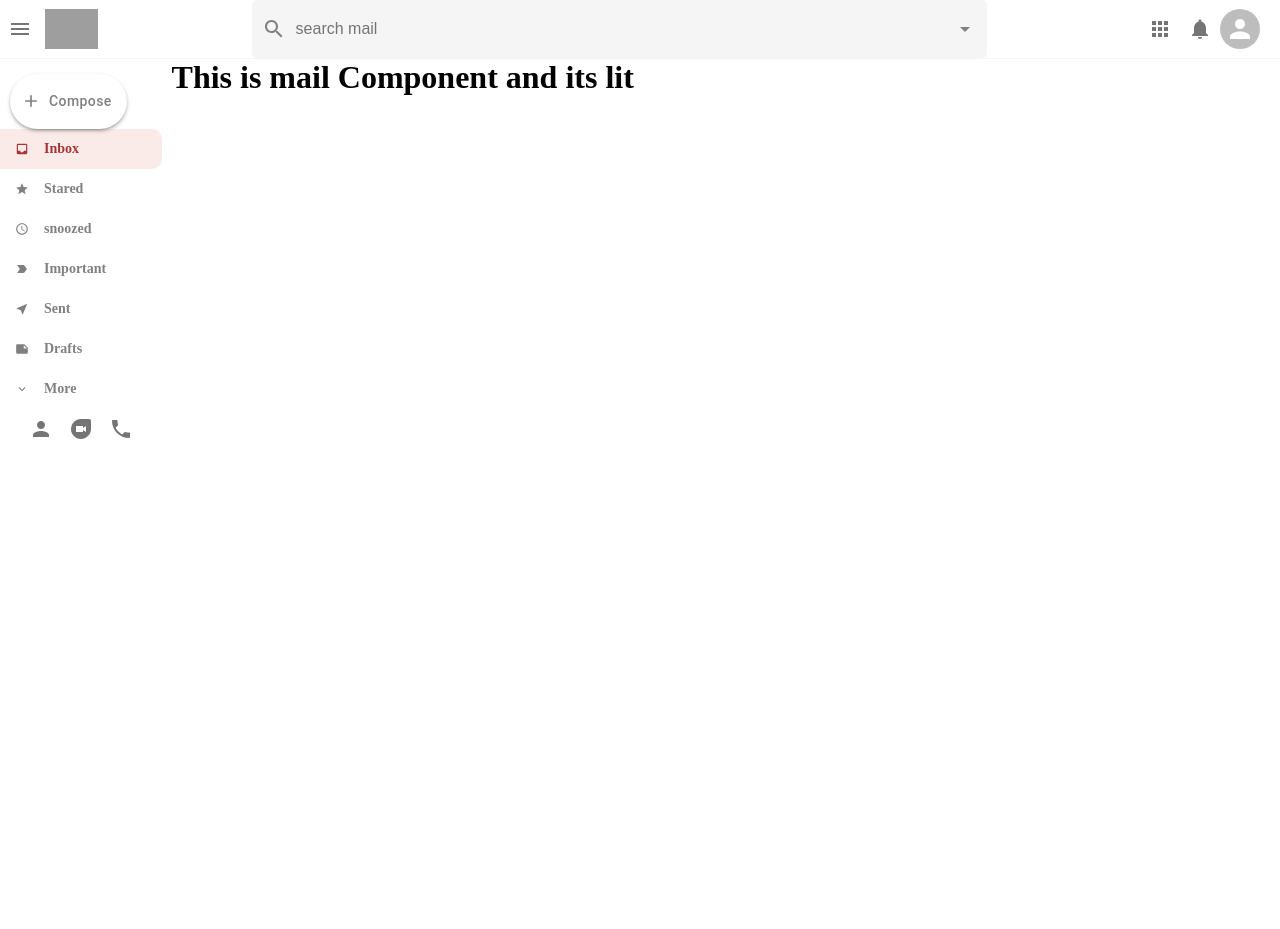
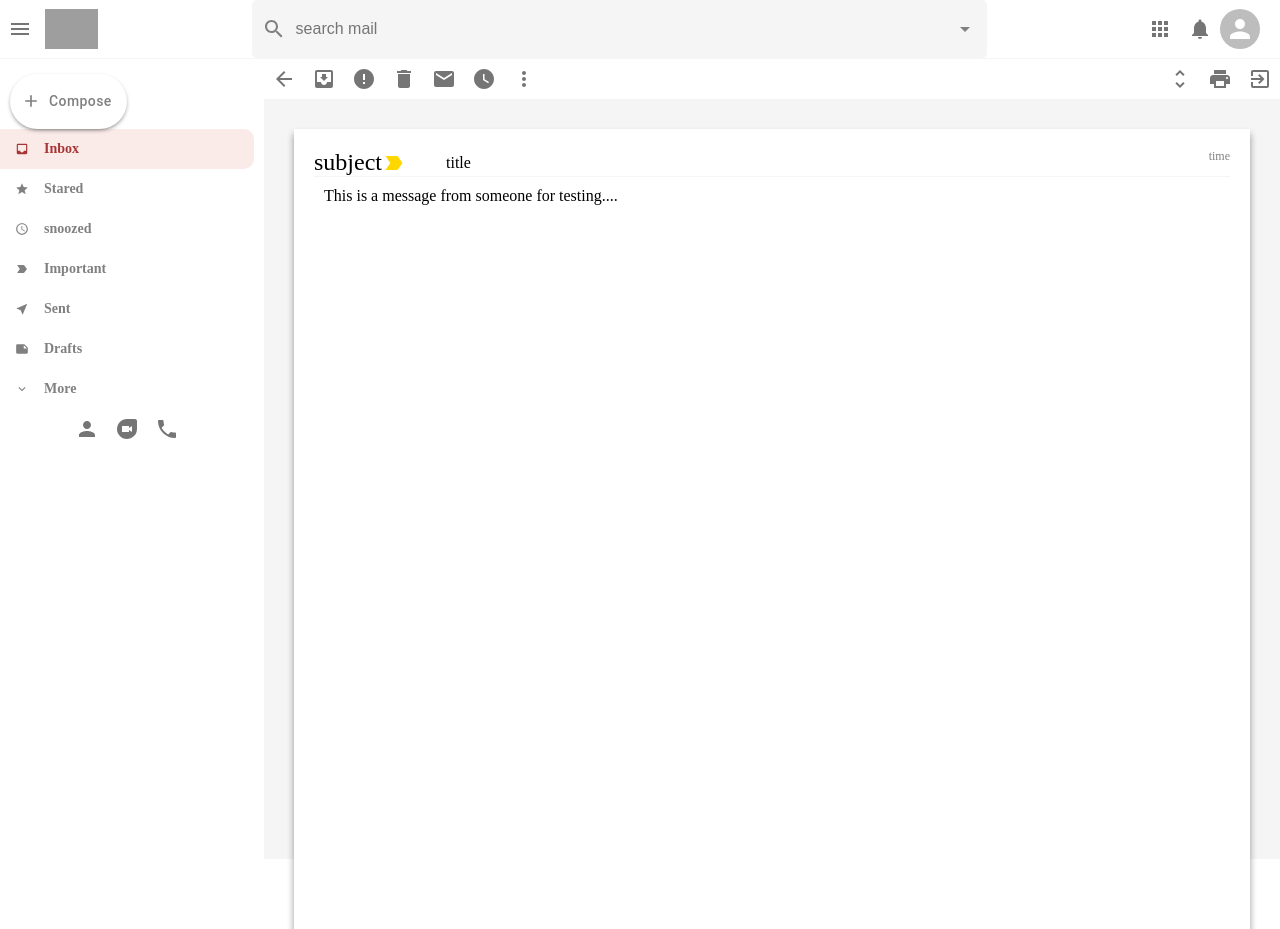
Before and after one commit to Sankaranarayanankm/Gmail-Clone, a React (Create React App) app: page /mail in a window 1280 px wide. Before the commit the page ends 859 px from the top, so only its background shows below. Built offline with nearby package versions, Linux system fonts and the light colour scheme; grey boxes are pictures that could not be loaded.

Commit message:
started to work with redux

```diff
--- a/src/Component/Email/EmailList.js
+++ b/src/Component/Email/EmailList.js
@@ -48,7 +48,7 @@ const EmailList = () => {
         </div>
       </div>
       <div className="emailList__sections">
-        <Section Icon={InboxIcon} title={"primary"} selected color="red" />
+        <Section Icon={InboxIcon} title={"Primary"} selected color="red" />
         <Section Icon={PeopleIcon} title={"Socials"} color="blue" />
         <Section Icon={LocalOfferIcon} title={"Promotions"} color="green" />
       </div>
--- a/src/Component/Email/Mail.css
+++ b/src/Component/Email/Mail.css
@@ -0,0 +1,59 @@
+.mail {
+  flex: 0.8;
+  background-color: whitesmoke;
+}
+
+.mail__tools {
+  display: flex;
+  justify-content: space-between;
+  background-color: white;
+  align-items: center;
+}
+
+.mail__toolsLeft {
+  display: flex;
+}
+
+.mail__body {
+  display: flex;
+  flex-direction: column;
+  margin: 30px;
+  background-color: white;
+  height: 100vh;
+  padding: 20px;
+  box-shadow: 0px 5px 7px rgba(0, 0, 0, 0.4);
+}
+.mail__bodyHeader {
+  display: flex;
+  align-items: center;
+  border-bottom: 1px solid whitesmoke;
+  position: relative;
+
+  /* position: relative; */
+}
+.mail__important {
+  color: gold;
+  margin-right: 20px;
+}
+
+.mail__bodyHeader > h2 {
+  font-weight: 400;
+  /* margin-right: 20px; */
+}
+.mail__time {
+  position: absolute;
+  top: 0;
+  right: 0;
+  font-size: 12px;
+  color: gray;
+}
+.mail__bodyHeader > p {
+  margin-left: 20px;
+  /* margin-left:auto; */
+}
+
+.mail__message > p {
+  padding: 10px;
+  margin-right: 20px;
+  overflow-wrap: break-word;
+}
--- a/src/Component/Email/Mail.js
+++ b/src/Component/Email/Mail.js
@@ -1,10 +1,74 @@
 import React from "react";
 import "./Mail.css";
+import { IconButton } from "@mui/material";
+import {
+  ArrowBack,
+  Delete,
+  Email,
+  Error,
+  ExitToApp,
+  LabelImportant,
+  MoreVert,
+  MoveToInbox,
+  Print,
+  UnfoldMore,
+  WatchLater,
+} from "@mui/icons-material";
+import { useHistory } from "react-router-dom";
 
 const Mail = () => {
-  return <div className="mail">
-    <h1>This is mail Component and its lit</h1>
-    </div>;
+  const history = useHistory();
+  return (
+    <div className="mail">
+      <div className="mail__tools">
+        <div className="mail__toolsLeft">
+          <IconButton onClick={() => history.push("/")}>
+            <ArrowBack />
+          </IconButton>
+          <IconButton>
+            <MoveToInbox />
+          </IconButton>
+          <IconButton>
+            <Error />
+          </IconButton>
+          <IconButton>
+            <Delete />
+          </IconButton>
+          <IconButton>
+            <Email />
+          </IconButton>
+          <IconButton>
+            <WatchLater />
+          </IconButton>
+          <IconButton>
+            <MoreVert />
+          </IconButton>
+        </div>
+        <div className="mail__toolsRight">
+          <IconButton>
+            <UnfoldMore />
+          </IconButton>
+          <IconButton>
+            <Print />
+          </IconButton>
+          <IconButton>
+            <ExitToApp />
+          </IconButton>
+        </div>
+      </div>
+      <div className="mail__body">
+        <div className="mail__bodyHeader">
+          <h2>subject</h2>
+          <LabelImportant className="mail__important" />
+          <p>title</p>
+          <p className="mail__time">time</p>
+        </div>
+        <div className="mail__message">
+          <p>This is a message from someone for testing....</p>
+        </div>
+      </div>
+    </div>
+  );
 };
 
 export default Mail;
--- /dev/null
+++ b/src/Store/Slice/mailSlice.js
@@ -0,0 +1,16 @@
+import { createSlice } from "@reduxjs/toolkit";
+
+const initialState = {
+  title: "",
+  subject: "",
+  time: "",
+};
+const mailSlice = createSlice({
+  name: "mail",
+  initialState,
+  reducers: {},
+});
+
+export const mailActions = mailSlice.actions;
+
+export default mailSlice.reducer;
--- /dev/null
+++ b/src/Store/index.js
@@ -0,0 +1,7 @@
+import { configureStore } from "@reduxjs/toolkit";
+import mailSlice from "./Slice/mailSlice";
+const store=configureStore({
+  reducer:mailSlice
+})
+
+export default store;
--- a/src/index.js
+++ b/src/index.js
@@ -2,12 +2,16 @@ import React from "react";
 import ReactDOM from "react-dom/client";
 import App from "./App";
 import { BrowserRouter } from "react-router-dom";
+import { Provider } from "react-redux";
+import store from "./Store";
 
 const root = ReactDOM.createRoot(document.getElementById("root"));
 root.render(
   <React.StrictMode>
-    <BrowserRouter>
-      <App />
-    </BrowserRouter>
+    <Provider store={store}>
+      <BrowserRouter>
+        <App />
+      </BrowserRouter>
+    </Provider>
   </React.StrictMode>
 );
```
